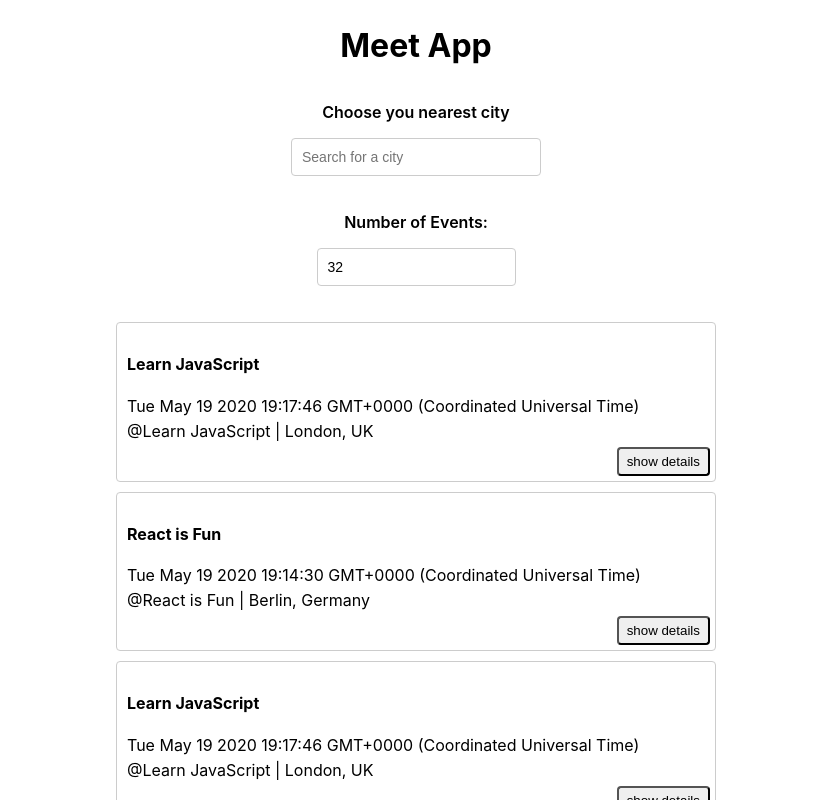
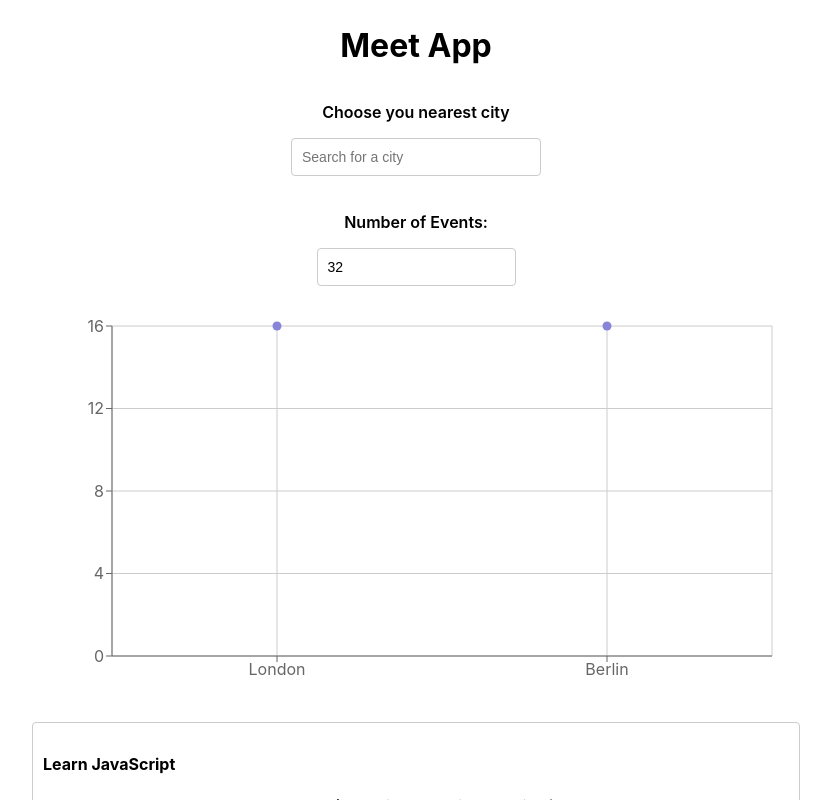
Before and after one commit to deeps4/meet, a React (Create React App) app: page / in a window 1280 px wide. Shown: the top 800 px of the page, without its empty margins (224-1055 px from the left). Built offline with nearby package versions, Linux system fonts and the light colour scheme; what atatus-spa would draw is missing.

Commit message:
Add Component CityEventChart for data visualisation.

```diff
--- a/package.json
+++ b/package.json
@@ -11,6 +11,7 @@
     "react": "^18.3.1",
     "react-dom": "^18.3.1",
     "react-scripts": "5.0.1",
+    "recharts": "^2.13.3",
     "web-vitals": "^2.1.4",
     "workbox-background-sync": "^6.6.0",
     "workbox-broadcast-update": "^6.6.0",
--- a/src/App.css
+++ b/src/App.css
@@ -1,8 +1,19 @@
 @import url(https://fonts.googleapis.com/css?family=Roboto:500);
+
 .App {
   text-align: center;
-  width: 600px;
-  margin: 2% auto;
+  width: 90%;
+  margin: 70px auto 2%;
+
+  @media screen and (min-width: 420px) and (max-width: 1280px) {
+    width: 80%;
+  }
+
+  @media screen and (min-width: 1280px) {
+    margin-top: 2%;
+    width: 60%;
+  }
+
 }
 
 .App * {
--- a/src/App.js
+++ b/src/App.js
@@ -4,6 +4,7 @@
 import NumberOfEvents from './components/NumberOfEvents';
 import { getEvents, extractLocations } from './api';
 import { ErrorAlert, InfoAlert, WarningAlert } from './components/Alert';
+import CityEventsCharts from './components/CityEventsChart';
 
 
 import './App.css';
@@ -52,6 +53,7 @@
       </div>
       <CitySearch allLocations={allLocations} setCurrentCity={setCurrentCity} setInfoAlert={setInfoAlert} />
       <NumberOfEvents setCurrentNOE={setCurrentNOE} setErrorAlert={setErrorAlert} />
+      <CityEventsCharts allLocations={allLocations} events={events} />
       <EventList events={events} />
     </div>
   );
--- /dev/null
+++ b/src/components/CityEventsChart.js
@@ -0,0 +1,47 @@
+import { useEffect, useState } from "react";
+import {
+    ScatterChart, Scatter, ResponsiveContainer, XAxis, YAxis, CartesianGrid, Tooltip
+} from "recharts";
+
+const CityEventsCharts = ({ allLocations, events }) => {
+
+    const [data, setData] = useState([]);
+
+    const getData = () => {
+        const data = allLocations.map((location) => {
+            const count = events.filter((event) => event.location === location).length
+            const city = location.split(', ')[0]
+            return { count, city };
+        })
+        return data;
+    };
+    useEffect(() => {
+        setData(getData());
+
+    }, [events]);
+
+
+    return (
+        <ResponsiveContainer width="99%" height={400}>
+            <ScatterChart
+                margin={{
+                    top: 20,
+                    right: 20,
+                    bottom: 20,
+                    left: 20,
+                }}
+            >
+                <CartesianGrid />
+                <XAxis type="category" dataKey="city" name="City" />
+                <YAxis type="number" dataKey="count" name="Number of Events" allowDecimals={false} />
+                <Tooltip cursor={{ strokeDasharray: '3 3' }} />
+                <Scatter name="A school" data={data} fill="#8884d8" />
+            </ScatterChart>
+        </ResponsiveContainer>
+    );
+
+
+
+}
+
+export default CityEventsCharts;
```
Also changed, not shown: 1 other file (tests, documents, lock files or other folders).
